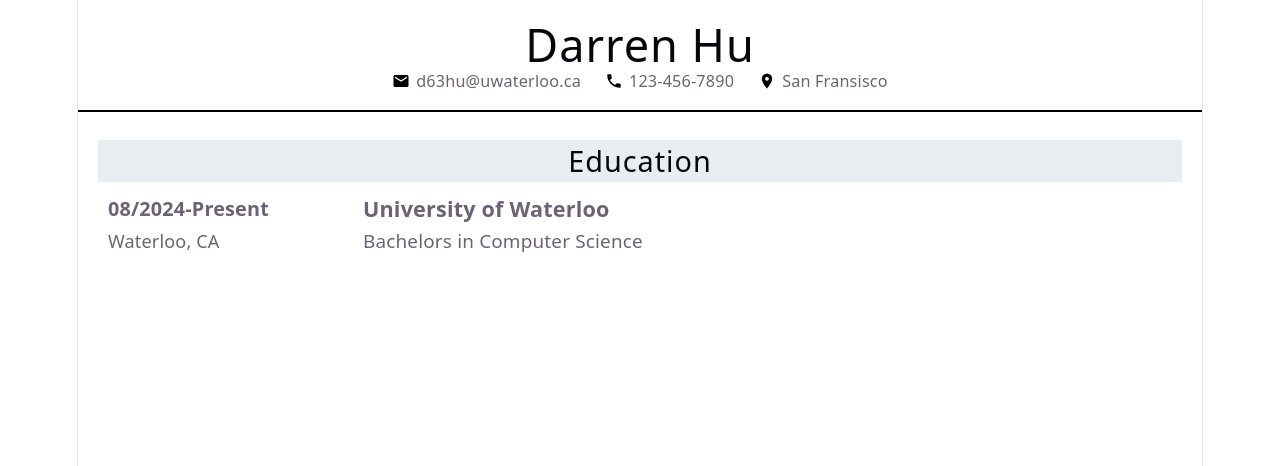
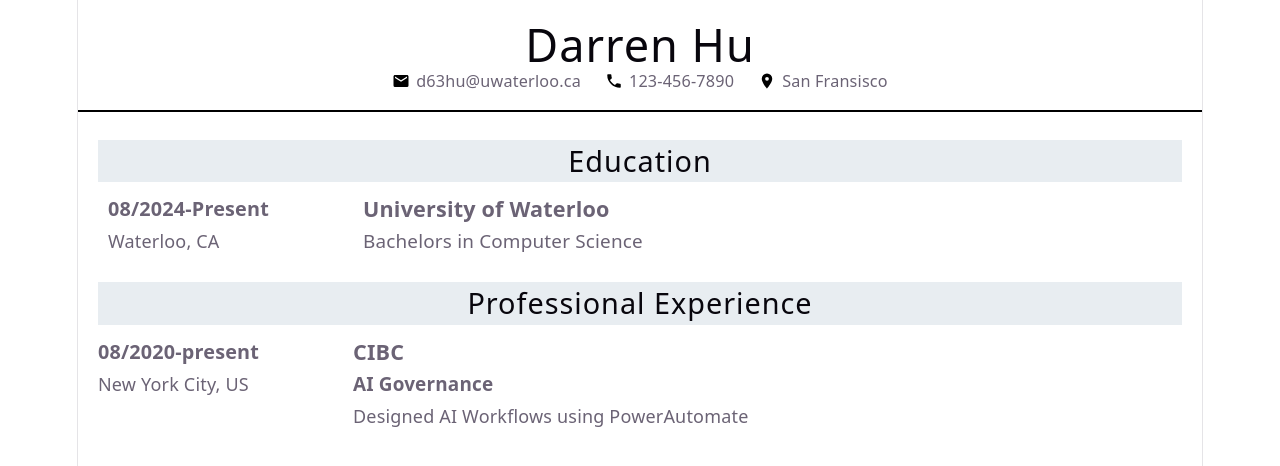
Before and after one commit to GoldenGlint/CV-Application, a React (Vite) app: page / in a window 1280 px wide. Shown: the top 466 px of the page. Built offline with nearby package versions, Linux system fonts and the light colour scheme.

Commit message:
Skeleton for Resume Done

```diff
--- a/src/App.jsx
+++ b/src/App.jsx
@@ -37,7 +37,7 @@
         <div className="educationItem">
 
           <div className="leftEducation">
-            <h3 className="resumeDate">08/2024-Present</h3>
+            <h3 className="resumeEducationDate">08/2024-Present</h3>
             <h3 className="resumeUniversityLocation">Waterloo, CA</h3>
           </div>
 
@@ -54,10 +54,35 @@
 }
 
 function ResumeExperience(){
+  return(
+    <>
+      <h1 className="resumeExperienceHeader">Professional Experience</h1>
+      <div className="experienceList">
+        <div className="experienceItem">
+          <div className="leftExperience">
+            <h3 className="resumeExperienceDate">08/2020-present</h3>
+            <h3 className="resumeExperienceLocation">New York City, US</h3>
+          </div>
+          <div className="rightExperience">
+            <h3 className="resumeCompany">CIBC</h3>
+            <h3 className="resumePosition">AI Governance</h3>
+            <h3 className="resumeDescription">Designed AI Workflows using PowerAutomate</h3>
+          </div>
+        </div>
+      </div>
 
+    </>
+  )
 }
 
 function Resume(){
+  return(
+    <>
+    <ResumeHeader/>
+    <ResumeEducation/>
+    <ResumeExperience/>
+    </>
+  )
 
 }
 
@@ -65,9 +90,7 @@
 
   return (
     <>
-      <ResumeHeader/>
-      <ResumeEducation/>
-      <ResumeExperience/>
+      <Resume/>
     </>
   )
 }
--- a/src/index.css
+++ b/src/index.css
@@ -184,14 +184,14 @@
   text-align: left;
 }
 
-.resumeDate,
+.resumeEducationDate,
 .resumeUniversityLocation,
 .resumeUniversity,
 .resumeDegree {
   margin: 0;
 }
 
-.resumeDate {
+.resumeEducationDate {
   font-size: 1.1rem;
   font-weight: 600;
 }
@@ -210,3 +210,67 @@
   font-size: 1.05rem;
   font-weight: 400;
 }
+
+.resumeExperienceHeader {
+  font-size: 1.6rem;
+  margin: 28px 20px 14px;
+  padding: 8px 12px;
+
+  background-color: #e8edf1;
+
+  text-align: center;
+  letter-spacing: 1px;
+}
+
+.experienceList {
+  padding: 0 20px;
+}
+
+.experienceItem {
+  display: grid;
+  grid-template-columns: 220px 1fr;
+  gap: 35px;
+}
+
+.leftExperience,
+.rightExperience {
+  display: flex;
+  flex-direction: column;
+  gap: 6px;
+
+  align-items: flex-start;
+  text-align: left;
+}
+
+.resumeExperienceDate,
+.resumeExperienceLocation,
+.resumeCompany,
+.resumePosition,
+.resumeDescription {
+  margin: 0;
+}
+
+.resumeExperienceDate {
+  font-size: 1.1rem;
+  font-weight: 600;
+}
+
+.resumeExperienceLocation {
+  font-size: 1rem;
+  font-weight: 400;
+}
+
+.resumeCompany {
+  font-size: 1.2rem;
+  font-weight: 700;
+}
+
+.resumePosition {
+  font-size: 1.05rem;
+  font-weight: 600;
+}
+
+.resumeDescription {
+  font-size: 1rem;
+  font-weight: 400;
+}
```
